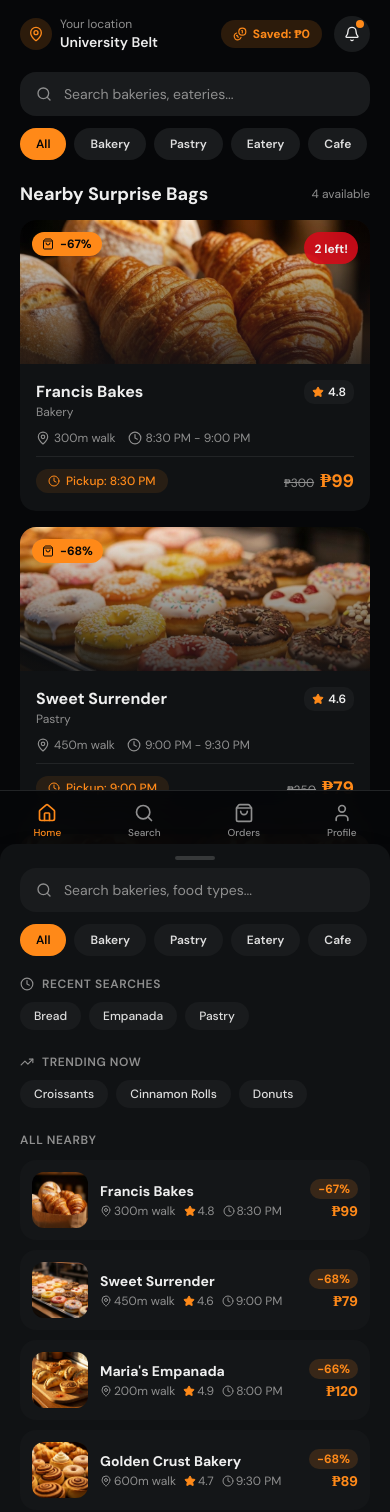
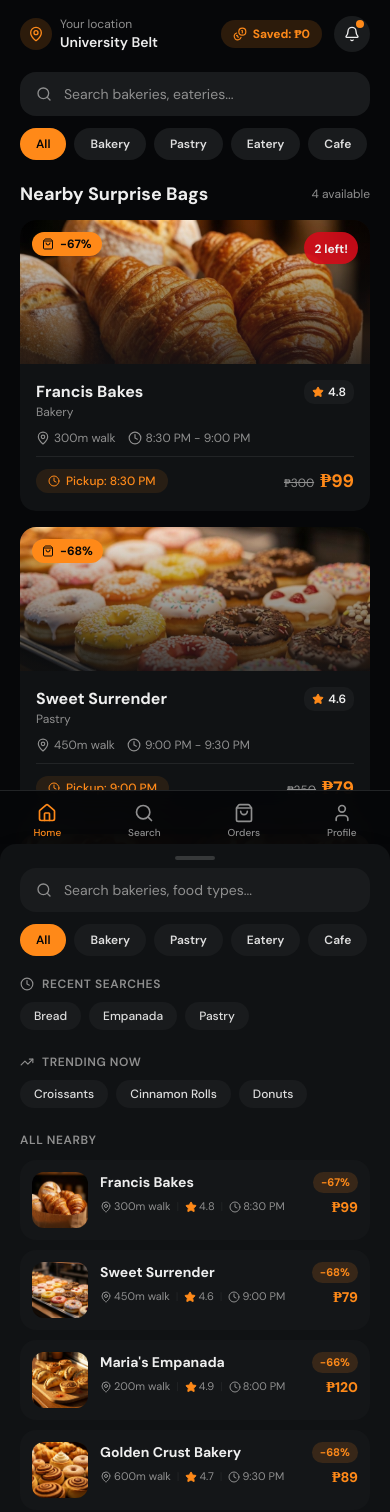
Before and after one commit to Futariya/v0-surprise-bag-app, a Next.js app: page / in a window 390 px wide. Built offline with nearby package versions, Linux system fonts and the light colour scheme.

Commit message:
fix: improve mobile layout for search results and sheet\n\nAdjust layout and add safe areas for better mobile view.

```diff
--- a/components/search-sheet.tsx
+++ b/components/search-sheet.tsx
@@ -97,7 +97,7 @@ export function SearchSheet({ open, onClose, onSelectStore }: SearchSheetProps)
         role="dialog"
         aria-modal="true"
         aria-label="Search stores"
-        className={`fixed inset-x-0 bottom-0 z-50 flex max-h-[92vh] flex-col rounded-t-2xl bg-card shadow-2xl transition-transform duration-300 ease-out ${
+        className={`fixed inset-x-0 bottom-0 z-50 flex max-h-[85vh] flex-col rounded-t-2xl bg-card shadow-2xl transition-transform duration-300 ease-out sm:max-h-[90vh] ${
           open ? "translate-y-0" : "translate-y-full"
         }`}
       >
@@ -156,7 +156,7 @@ export function SearchSheet({ open, onClose, onSelectStore }: SearchSheetProps)
         </div>
 
         {/* Scrollable results area */}
-        <div className="flex-1 overflow-y-auto px-5 pb-6 scrollbar-none">
+        <div className="flex-1 overflow-y-auto px-5 pb-10 scrollbar-none">
           {/* If no query: show suggestions */}
           {!hasQuery && category === "All" ? (
             <div className="flex flex-col gap-6 pt-2">
@@ -257,42 +257,50 @@ function SearchResultRow({
   return (
     <button
       onClick={() => onSelect(store)}
-      className="flex items-center gap-3 rounded-xl bg-secondary/50 p-3 text-left transition-colors hover:bg-secondary"
+      className="flex w-full items-start gap-3 rounded-xl bg-secondary/50 p-3 text-left transition-colors active:bg-secondary"
     >
+      {/* Thumbnail */}
       <div className="relative h-14 w-14 shrink-0 overflow-hidden rounded-lg">
         <Image
           src={store.image}
           alt={store.name}
           fill
+          sizes="56px"
           className="object-cover"
         />
       </div>
-      <div className="flex min-w-0 flex-1 flex-col gap-0.5">
+
+      {/* Info - takes remaining space, truncates */}
+      <div className="flex min-w-0 flex-1 flex-col gap-1">
+        <div className="flex items-start justify-between gap-2">
           <h4 className="truncate text-sm font-bold text-foreground">
             {store.name}
           </h4>
-        <div className="flex items-center gap-2 text-xs text-muted-foreground">
-          <span className="flex items-center gap-0.5">
-            <MapPin className="h-3 w-3" />
-            {store.distance}
+          <span className="shrink-0 rounded-full bg-primary/15 px-2 py-0.5 text-[11px] font-bold text-primary">
+            {`-${discount}%`}
           </span>
-          <span className="flex items-center gap-0.5">
-            <Star className="h-3 w-3 fill-primary text-primary" />
+        </div>
+        <div className="flex items-center justify-between gap-2">
+          <div className="flex items-center gap-1.5 overflow-hidden text-[11px] text-muted-foreground">
+            <span className="flex shrink-0 items-center gap-0.5">
+              <MapPin className="h-3 w-3 shrink-0" />
+              <span className="truncate">{store.distance}</span>
+            </span>
+            <span className="shrink-0 text-border">{'|'}</span>
+            <span className="flex shrink-0 items-center gap-0.5">
+              <Star className="h-3 w-3 shrink-0 fill-primary text-primary" />
               {store.rating}
             </span>
-          <span className="flex items-center gap-0.5">
-            <Clock className="h-3 w-3" />
+            <span className="shrink-0 text-border">{'|'}</span>
+            <span className="flex shrink-0 items-center gap-0.5">
+              <Clock className="h-3 w-3 shrink-0" />
               {store.pickupStart}
             </span>
           </div>
-      </div>
-      <div className="flex shrink-0 flex-col items-end gap-0.5">
-        <span className="rounded-full bg-primary/15 px-2 py-0.5 text-xs font-bold text-primary">
-          {`-${discount}%`}
-        </span>
-        <span className="text-sm font-extrabold text-primary">
+          <span className="shrink-0 text-sm font-extrabold text-primary">
             {`\u20B1${store.discountedPrice}`}
           </span>
+        </div>
       </div>
     </button>
   )
```
Lines whose indentation alone changed are shown as unchanged.
